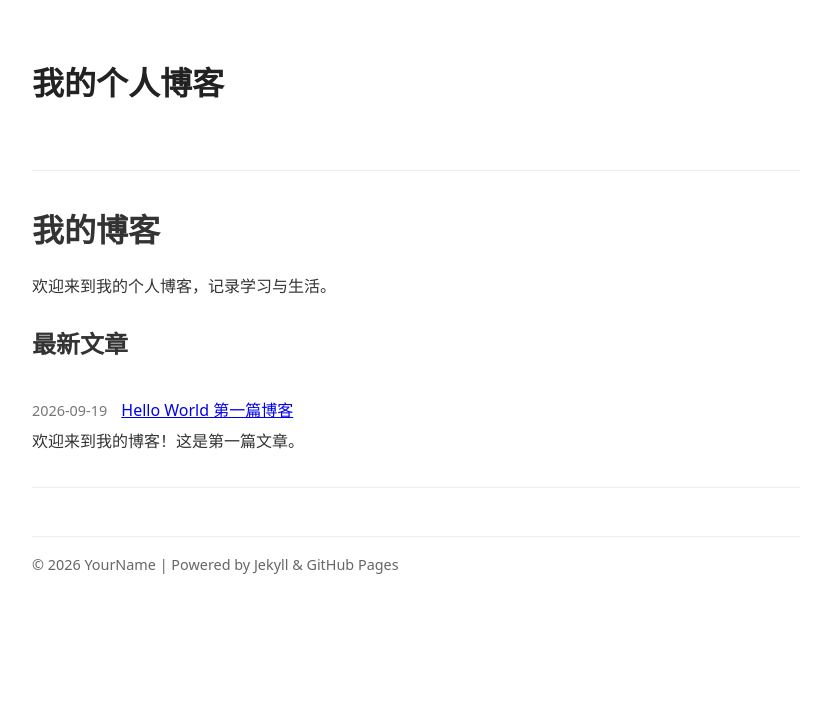
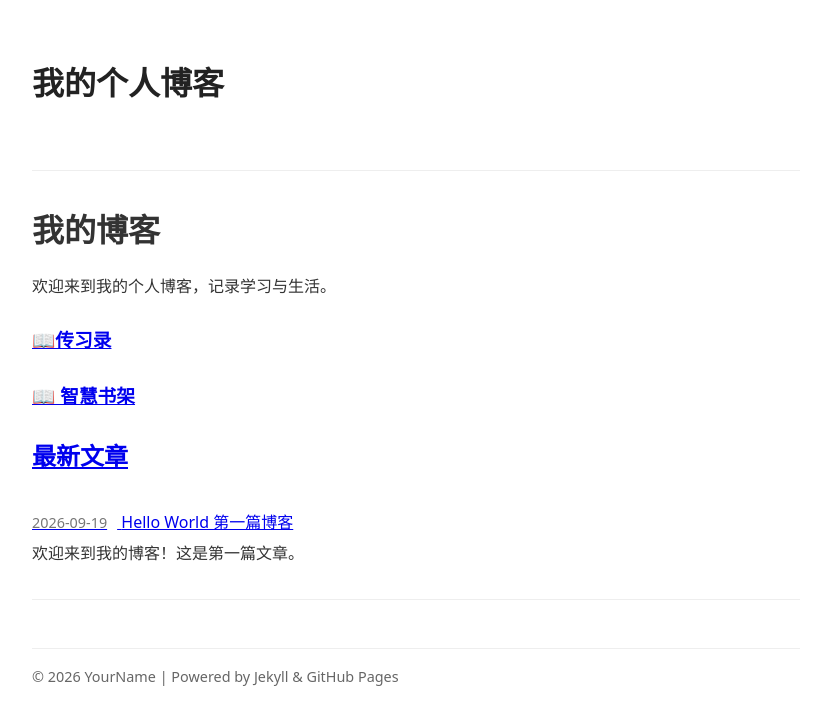
Before and after one commit to tytingliu/tytingliu.github.io, a Jekyll site: the page built from index.html, in a window 1280 px wide. Shown: the top 725 px of the page, without its empty margins (224-1055 px from the left). Built offline with Jekyll 4.4.1, drawn with Linux system fonts in a browser that asks for light colours.

Commit message:
Update index.html

```diff
--- a/index.html
+++ b/index.html
@@ -4,6 +4,16 @@ title: 首页
 ---
 <h1>我的博客</h1>
 <p>欢迎来到我的个人博客，记录学习与生活。</p>
+
+<!-- 新增：两个标题跳转 -->
+<div class="nav-links">
+  <a href="/about" class="tytingliu.github.io/chuanxilu-wiki/">
+    <h3>📖传习录</h3>
+  </a>
+  <a href="/projects" class="tytingliu.github.io/shujia/">
+    <h3>📖 智慧书架</h3>
+
+</div>
 
 <h2>最新文章</h2>
 <ul class="post-list">
```
